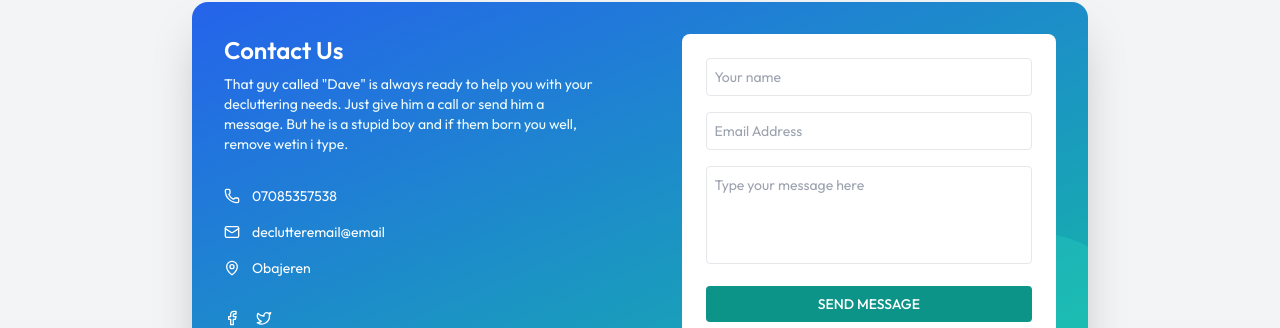
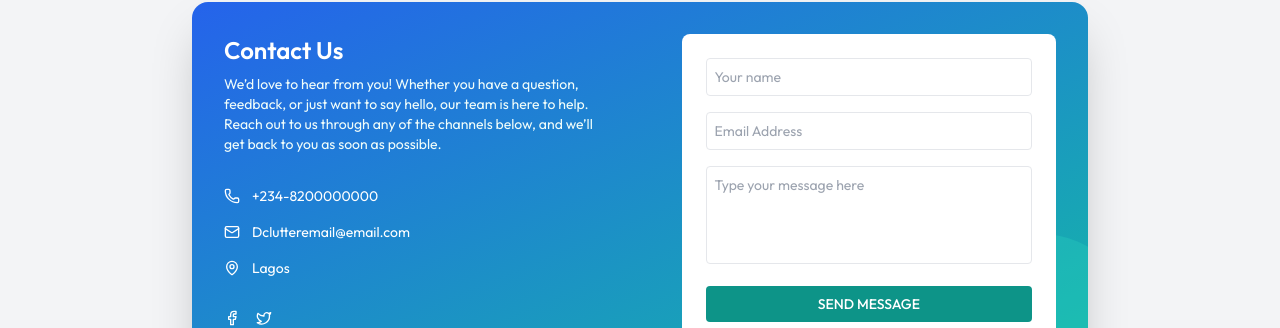
Before and after one commit to davidojo1144/D-Clutter-Project, a React (Vite) app in the folder DCLUTTER/: page /contactus in a window 1280 px wide. Shown: the part 158-486 px from the top of the page. Built offline with nearby package versions, Linux system fonts and the light colour scheme.

Commit message:
D Clutter Project using React js and tailwind css, framer motion, toastify with a Full backend apis

```diff
--- a/DCLUTTER/src/pages/ContactUs.jsx
+++ b/DCLUTTER/src/pages/ContactUs.jsx
@@ -10,8 +10,8 @@ const ContactUs = () => {
     message: "",
   });
 
-  const handleSubmit = (e) => {
-    e.preventDefault();
+  const handleSubmit = (event) => {
+    event.preventDefault();
     console.log("Form submitted:", formData);
   };
 
@@ -32,31 +32,31 @@ const ContactUs = () => {
             <div>
               <h2 className="text-2xl font-semibold mb-2">Contact Us</h2>
               <p className="text-teal-50 text-sm">
-                That guy called "Dave" is always ready to help you with your decluttering needs. Just give him a call or send him a message. But he is a stupid boy and if them born you well, remove wetin i type.
+              We’d love to hear from you! Whether you have a question, feedback, or just want to say hello, our team is here to help. Reach out to us through any of the channels below, and we’ll get back to you as soon as possible.
               </p>
             </div>
 
             <div className="space-y-4">
               <div className="flex items-center gap-3 text-sm">
                 <Phone className="h-4 w-4" />
-                <span>07085357538</span>
+                <span>+234-8200000000</span>
               </div>
               <div className="flex items-center gap-3 text-sm">
                 <Mail className="h-4 w-4" />
-                <span>declutteremail@email</span>
+                <span>Dclutteremail@email.com</span>
               </div>
               <div className="flex items-center gap-3 text-sm">
                 <MapPin className="h-4 w-4" />
-                <span>Obajeren</span>
+                <span>Lagos</span>
               </div>
             </div>
 
             {/* Social icons */}
             <div className="flex gap-4">
-              <a href="https://facebook.com" target="_blank" rel="noopener noreferrer" className="text-white hover:text-teal-100">
+              <a href="#" target="_blank" rel="noopener noreferrer" className="text-white hover:text-teal-100">
                 <Facebook className="h-4 w-4" />
               </a>
-              <a href="https://twitter.com" target="_blank" rel="noopener noreferrer" className="text-white hover:text-teal-100">
+              <a href="#" target="_blank" rel="noopener noreferrer" className="text-white hover:text-teal-100">
                 <Twitter className="h-4 w-4" />
               </a>
             </div>
```
